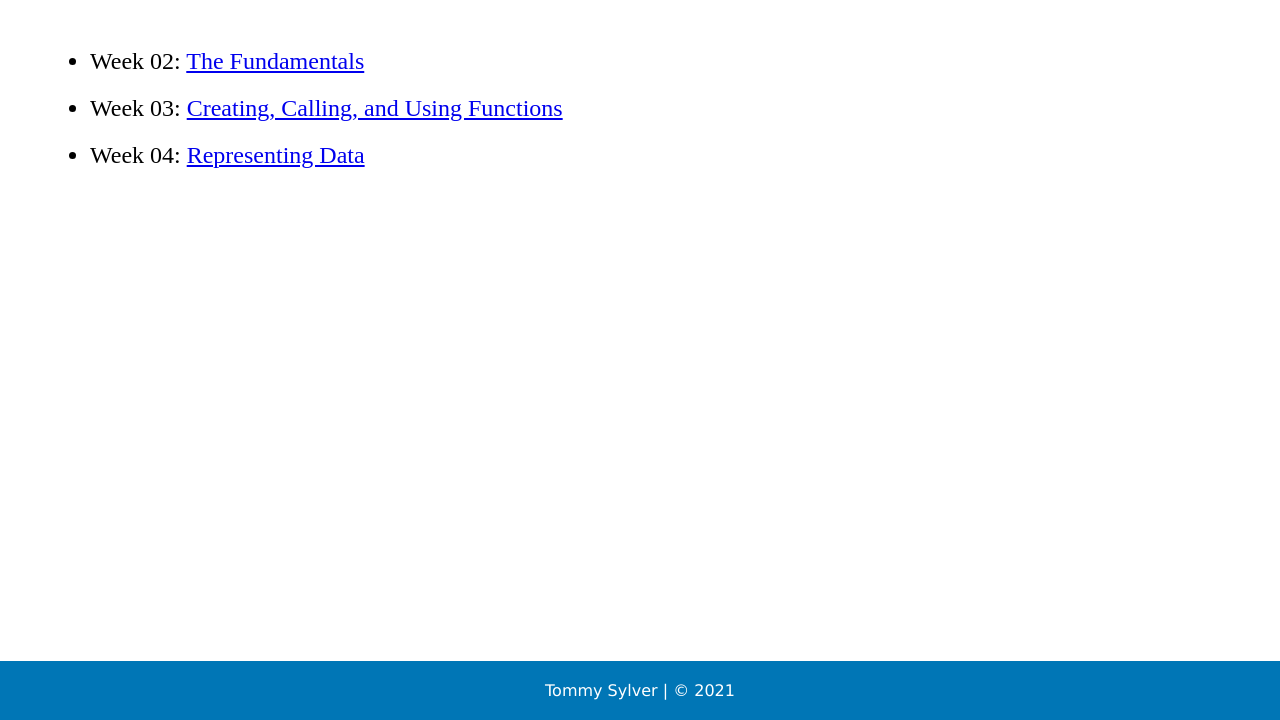
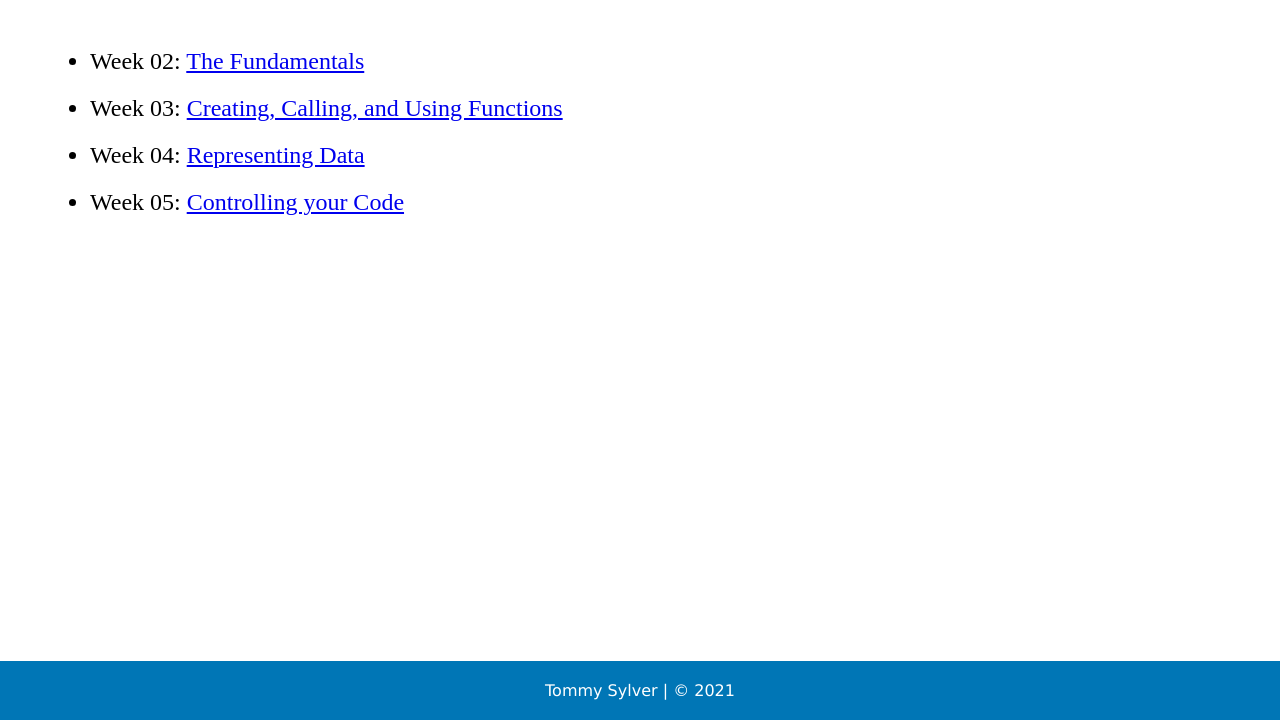
Before and after one commit to Tommy18062001/cse121b, a plain HTML site: page index.html in a window 1280 px wide. Shown: the part 80-800 px from the top of the page. Drawn offline with Linux system fonts and the light colour scheme.

Commit message:
add the url of the last assignment to the home page

```diff
--- a/index.html
+++ b/index.html
@@ -18,6 +18,7 @@
             <li>Week 02: <a href="week02/task2.html" target="_blank">The Fundamentals</a></li>
             <li>Week 03: <a href="week03/task3.html" target="_blank">Creating, Calling, and Using Functions</a></li>
             <li>Week 04: <a href="week04/task4.html" target="_blank">Representing Data</a></li>
+            <li>Week 05: <a href="week05/task5.html" target="_blank">Controlling your Code</a></li>
         </ul>
     </main>
 
```
